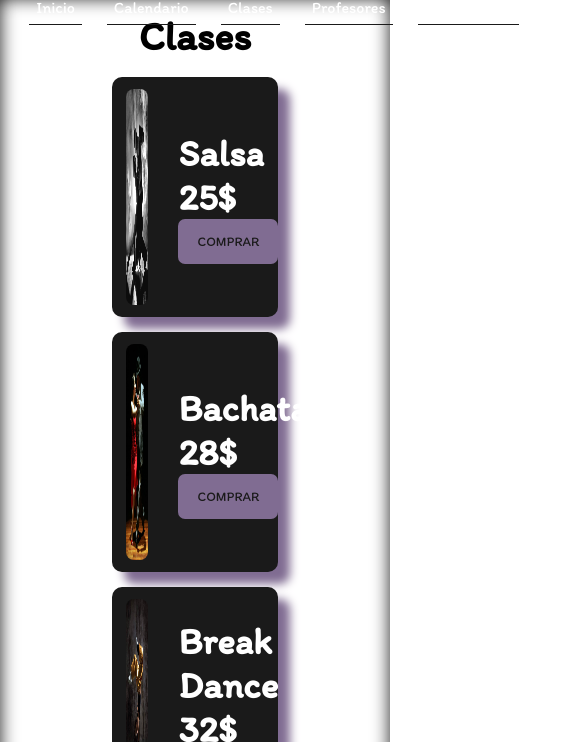
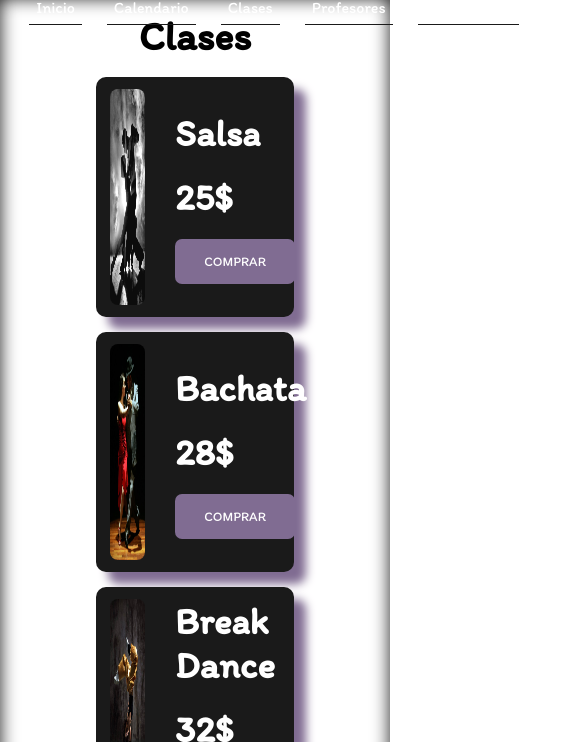
Before and after one commit to CarlosJEG/DanceStudio, a plain HTML site: page clases.html in a window 390 px wide. Shown: the part 102-844 px from the top of the page, 572 px wide, since content can reach past the window. Drawn offline with nearby package versions, Linux system fonts and the light colour scheme.

Commit message:
Pagina lista, solo falta responsive

```diff
--- a/clases.html
+++ b/clases.html
@@ -6,6 +6,7 @@
     <meta name="viewport" content="width=device-width, initial-scale=1.0">
     <link rel="stylesheet" href="./css/style.css">
     <link rel="stylesheet" href="https://cdnjs.cloudflare.com/ajax/libs/animate.css/4.1.1/animate.min.css"/>
+    <script src="https://kit.fontawesome.com/65837733d8.js" crossorigin="anonymous"></script>
     <title>DanceStudio</title>
 </head>
 <body>
@@ -36,34 +37,34 @@
         </nav>
     </header> <!--Final del Header-->
 
-    <section class="calendar"> <!--Inicio de section-->
-        <div class="calendar__container">
-            <h2 class="calendar__title">Clases</h2>
-            <div class="calendar__box animate__animated animate__fadeInDown">
-                <div class="calendar__image">
+    <section class="class"> <!--Inicio de section-->
+        <div class="class__container">
+            <h2 class="class__title">Clases</h2>
+            <div class="class__box animate__animated animate__fadeInDown">
+                <div class="class__image">
                     <img src="./img/salsa.jpg" alt="">
                 </div>
-                <div class="calendar__text">
+                <div class="class__text">
                     <h3>Salsa</h3>
                     <h3>25$</h3>
                     <button>Comprar</button>
                 </div>
             </div>
-            <div class="calendar__box animate__animated animate__fadeInLeft">
-                <div class="calendar__image">
+            <div class="class__box animate__animated animate__fadeInLeft">
+                <div class="class__image">
                     <img src="./img/bachata.jpg" alt="">
                 </div>
-                <div class="calendar__text">
+                <div class="class__text">
                     <h3>Bachata</h3>
                     <h3>28$</h3>
                     <button>Comprar</button>
                 </div>
             </div>
-            <div class="calendar__box animate__animated animate__fadeInUp">
-                <div class="calendar__image">
+            <div class="class__box animate__animated animate__fadeInUp">
+                <div class="class__image">
                     <img src="./img/vermas.jpg" alt="">
                 </div>
-                <div class="calendar__text">
+                <div class="class__text">
                     <h3>Break Dance</h3>
                     <h3>32$</h3>
                     <button>Comprar</button>
@@ -96,13 +97,13 @@
             <div class="footer__redesSociales">
                 <p>Siguenos en:</p>
                 <a href="#" class="footer__enlaces">
-                    <img src="./img/whatsapp.png" alt="whatsapp">
+                    <i class="fa-brands fa-whatsapp"></i>
                 </a>
                 <a href="#" class="footer__enlaces">
-                    <img src="./img/facebook.png" alt="facebook">
+                    <i class="fa-brands fa-facebook-square"></i>
                 </a>
                 <a href="#" class="footer__enlaces">
-                    <img src="./img/instagram.png" alt="instagram">
+                    <i class="fa-brands fa-instagram"></i>
                 </a>
             </div>
         </div>
--- a/css/style.css
+++ b/css/style.css
@@ -5,6 +5,9 @@
     box-sizing: content-box;
     font-family: 'Itim', cursive;
 }
+
+/* Navegation */
+
 header{
     width: 100%;
     height: 100px;
@@ -51,6 +54,9 @@ header{
     border-bottom: 1px #806C92 solid;
     color: #806C92;
 }
+
+/* Main Section*/
+
 main{
     background-image: url(../img/header.jpg);
     background-repeat: no-repeat;
@@ -84,6 +90,9 @@ main{
     grid-column: 6/8;
     grid-row: 4/5;
 }
+
+/* Course Section */
+
 .cursos{
     box-shadow: 0px 0px 18px #1A1A1A inset;
     padding-top: 20px;
@@ -126,10 +135,13 @@ main{
     transform: scale(1.05);
     transition: all 0.5s;
 }
+
+/* Discount Section */
+
 .descuento{
     width: 100%;
     height: 390px;
-    background-image: url(../img/article.jpg);
+    background-image: url(../img/Descuento.svg);
     background-repeat: no-repeat;
     background-size: cover;
 }
@@ -169,6 +181,9 @@ main{
     width: 100%;
     height: 100%;
 }
+
+/* Footer Section */
+
 .footer{
     width: 100%;
     height: 80px;
@@ -205,7 +220,15 @@ main{
 .footer__redesSociales p{
     color: white;
     font-size: 20px;
+    margin-right: 15px;
 }
+.footer__enlaces i{
+    font-size: 40px;
+    color: white;
+}
+
+/* Calendar Page */
+
 .calendar{
     width: 100%;
     height: 58rem;
@@ -279,16 +302,6 @@ main{
 }
 .calendar__text button:hover{
     background-color: #594a66;
-}
-.calendar__box{
-    width: 50%;
-    height: 240px;
-    background-color: #1A1A1A;
-    border-radius: 10px;
-    box-shadow: 12px 12px 10px #806C92;
-    display: flex;
-    align-items: center;
-    gap: 30px;
 }
 
 /* Teachers page */
@@ -428,3 +441,75 @@ main{
     background-color: #594a66;
     transition: all 0.5s;
 }
+
+/* Class Page */
+
+.class{
+    width: 100%;
+    height: 58rem;
+    box-shadow: 0px 0px 18px #1A1A1A inset;
+}
+.class__container{
+    width: 85%;
+    margin: 0 auto;
+    display: flex;
+    flex-direction: column;
+    align-items: center;
+    gap: 15px;
+}
+.class__title{
+    width: 100%;
+    height: 50px;
+    margin-top: 14px;
+    font-size: 40px;
+    text-align: center;
+}
+.class__box{
+    width: 60%;
+    height: 240px;
+    background-color: #1A1A1A;
+    border-radius: 10px;
+    box-shadow: 12px 12px 10px #806C92;
+    display: flex;
+    align-items: center;
+    gap: 30px;
+}
+.class__image{
+    width: 27%;
+    height: 90%;
+    margin-left: 14px;
+}
+.class__image img{
+    width: 100%;
+    height: 100%;
+    border-radius: 8px;
+}
+.class__image h3{
+    width: 30%;
+}
+.class__text{
+    width: 60%;
+    height: 100%;
+    display: flex;
+    color: white;
+    flex-direction: column;
+    justify-content: center;
+    gap: 20px;
+}
+.class__text h3{
+    font-size: 37px;
+}
+.class__text button{
+    color: white;
+    width: 100px;
+    height: 45px;
+    background-color: #806C92;
+    border: none;
+    border-radius: 7px;
+    text-transform: uppercase;
+    cursor: pointer;
+    padding: 0px 10px;
+}
+.class__text button:hover{
+    background-color: #594a66;
+}
```
Also changed, not shown: calendario.html (+4 -3 lines), contactanos.html (+3 -5 lines), index.html (+4 -3 lines), profesores.html (+3 -4 lines), img/Descuento.svg (added).
